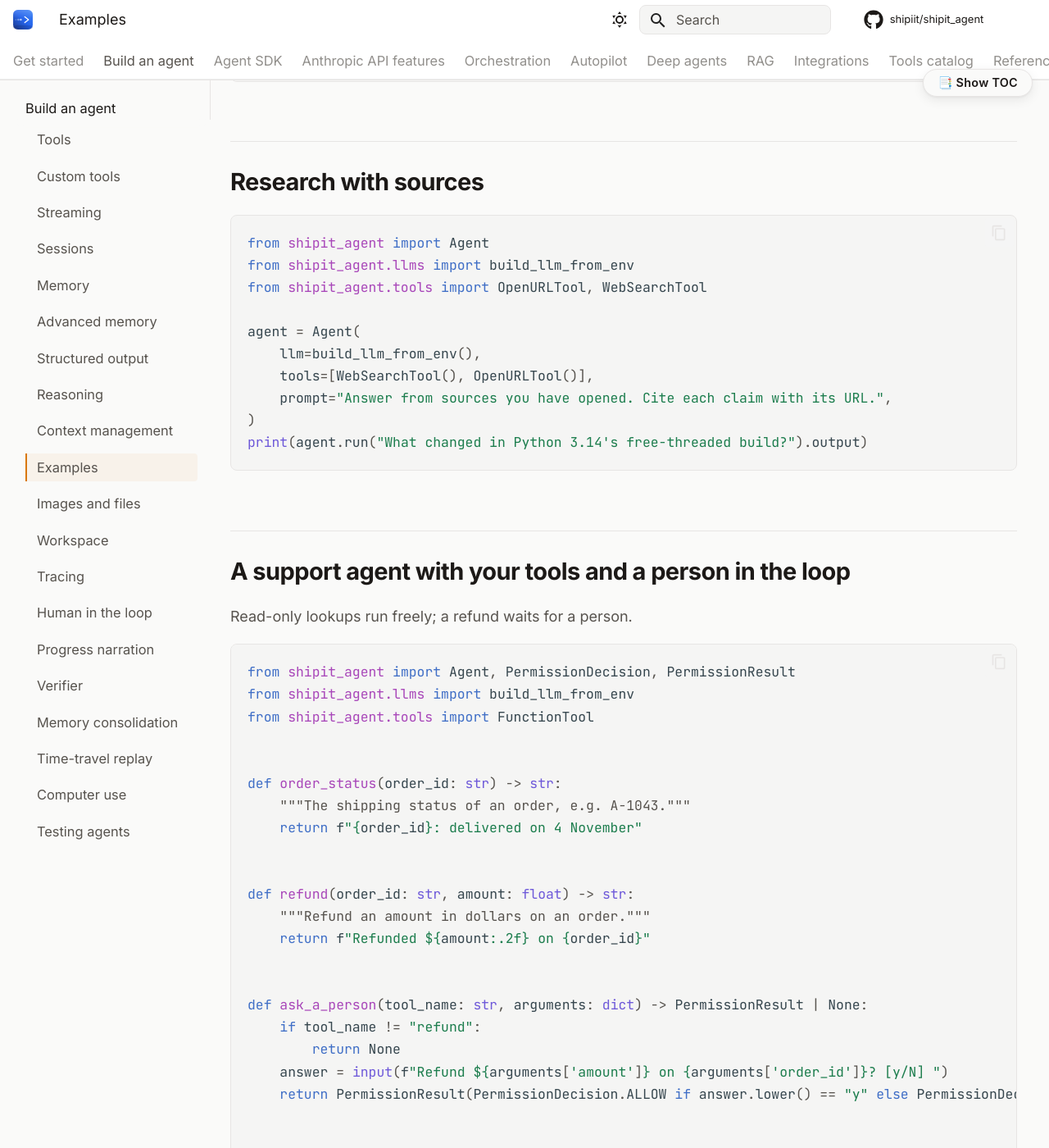
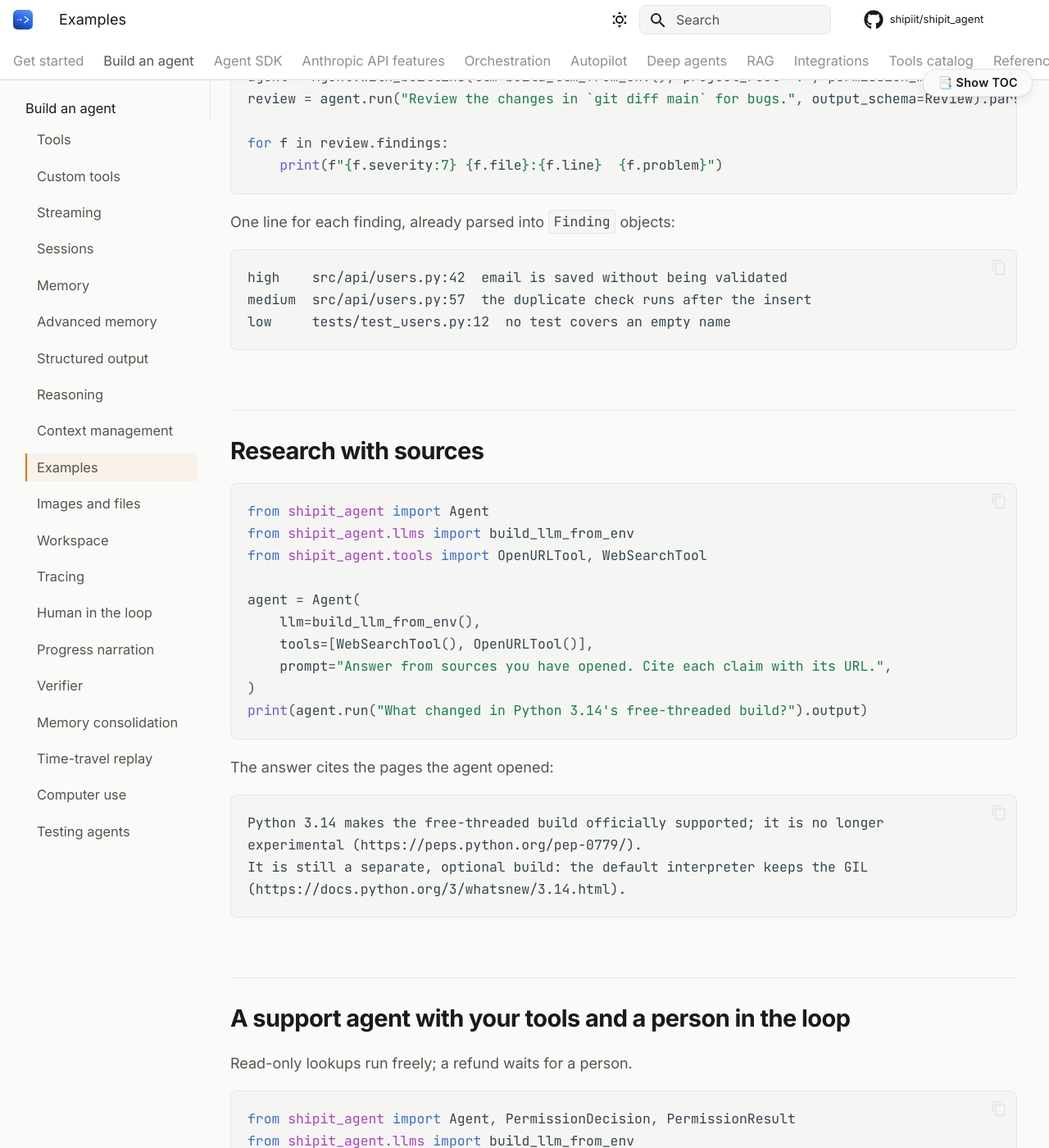
Before and after one commit to shipiit/shipit_agent, an MkDocs documentation site: the page built from docs/agent/examples.md, in a window 1280 px wide and 1400 px high, scrolled down 2158 px. Shown: the whole window at 82% size. Built offline with MkDocs 1.6.1 and Material for MkDocs 9.7.7, drawn with Linux system fonts in a browser that asks for light colours; comment, search, counter and statistics services are not loaded; some of the changed text lies outside the part shown.

Commit message:
docs: four examples show what they print

````diff
--- a/docs/agent/examples.md
+++ b/docs/agent/examples.md
@@ -44,6 +44,12 @@ async def main() -> None:
 
 asyncio.run(main())
 ```
+
+It prints the result message when the run ends:
+
+```text
+success Fixed add() in calc.py: it subtracted. All 3 tests pass.
+```
 ## Review code into a structured report
 
 ```python
@@ -72,6 +78,14 @@ review = agent.run("Review the changes in `git diff main` for bugs.", output_sch
 for f in review.findings:
     print(f"{f.severity:7} {f.file}:{f.line}  {f.problem}")
 ```
+
+One line for each finding, already parsed into `Finding` objects:
+
+```text
+high    src/api/users.py:42  email is saved without being validated
+medium  src/api/users.py:57  the duplicate check runs after the insert
+low     tests/test_users.py:12  no test covers an empty name
+```
 ## Research with sources
 
 ```python
@@ -85,6 +99,15 @@ agent = Agent(
     prompt="Answer from sources you have opened. Cite each claim with its URL.",
 )
 print(agent.run("What changed in Python 3.14's free-threaded build?").output)
+```
+
+The answer cites the pages the agent opened:
+
+```text
+Python 3.14 makes the free-threaded build officially supported; it is no longer
+experimental (https://peps.python.org/pep-0779/).
+It is still a separate, optional build: the default interpreter keeps the GIL
+(https://docs.python.org/3/whatsnew/3.14.html).
 ```
 ## A support agent with your tools and a person in the loop
 
@@ -120,6 +143,13 @@ agent = Agent(
     prompt="You are a support agent for an online shop. Be brief and kind.",
 )
 print(agent.run("Order A-1043 arrived broken. I'd like my $40 back.").output)
+```
+
+The lookup runs on its own; the refund stops at the prompt until a person answers:
+
+```text
+Refund $40 on A-1043? [y/N] y
+I'm sorry your order arrived broken. I've refunded $40.00 on A-1043.
 ```
 ## A chat that remembers
 
````
